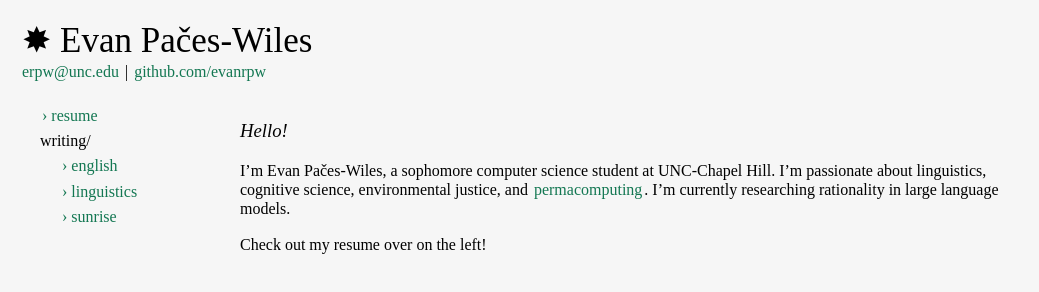
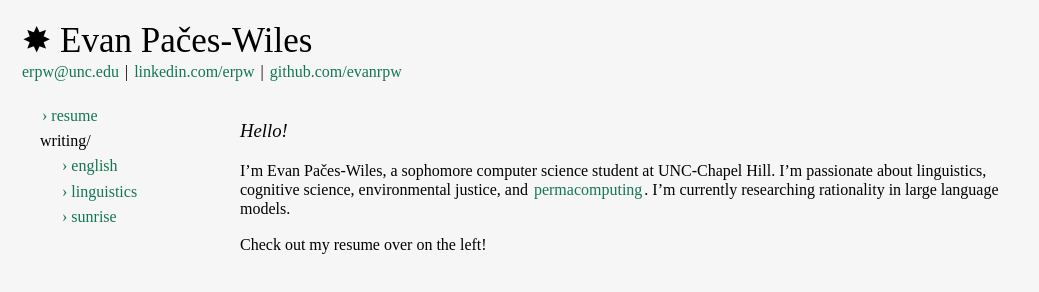
Before and after one commit to evanrpw/evanrpw.github.io, a plain HTML site: page index.html in a window 1280 px wide. Shown: the whole page, without its empty margins (0-1039 px from the left). Drawn offline with Linux system fonts and the light colour scheme.

Commit message:
update resume, add linkedin

```diff
--- a/index.html
+++ b/index.html
@@ -11,7 +11,7 @@
 
 	<header>
 		<h1><a href="/index.html">✸ Evan Pačes-Wiles</a></h1>
-		<a href="mailto:erpw@unc.edu">erpw@unc.edu</a> | <a href="https://github.com/evanrpw">github.com/evanrpw</a>
+		<a href="mailto:erpw@unc.edu">erpw@unc.edu</a> | <a href="https://www.linkedin.com/in/erpw/">linkedin.com/erpw</a> | <a href="https://github.com/evanrpw">github.com/evanrpw</a>
 	</header>
 
 	<nav id="side-bar">
```
Also changed, not shown: resume.html (+2 -1 lines), writing/english.html (+1 -1 lines), writing/linguistics.html (+1 -1 lines), writing/sunrise.html (+1 -1 lines), 1 other file.
